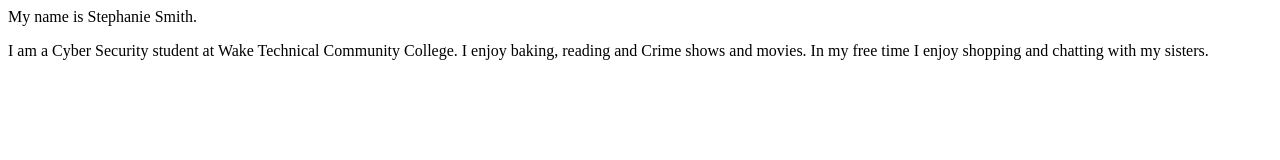
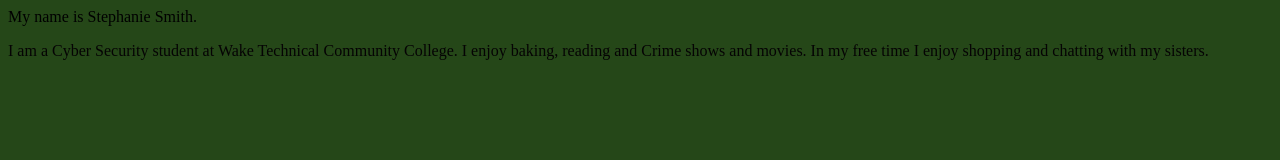
Before and after one commit to slsmith29/slsmith29.github.io, a plain HTML site: page index.html in a window 1280 px wide. Drawn offline with Linux system fonts and the light colour scheme.

Commit message:
Added # to color

```diff
--- a/index.html
+++ b/index.html
@@ -3,9 +3,9 @@
     <head>
         <title>My Personal Introduction</title>
         <style>
-            body{background-color: 254718;}
-            h1{color: 911011;}
-            p{color: 050304;}
+            body{background-color:#254718;}
+            h1{color:#911011;}
+            p{color: #050304;}
         </style>
 <body>My name is Stephanie Smith.
     <p>I am a Cyber Security student at Wake Technical Community College. I enjoy baking, reading and Crime shows and movies. In my free time I enjoy shopping and chatting with my sisters.</p>
```
